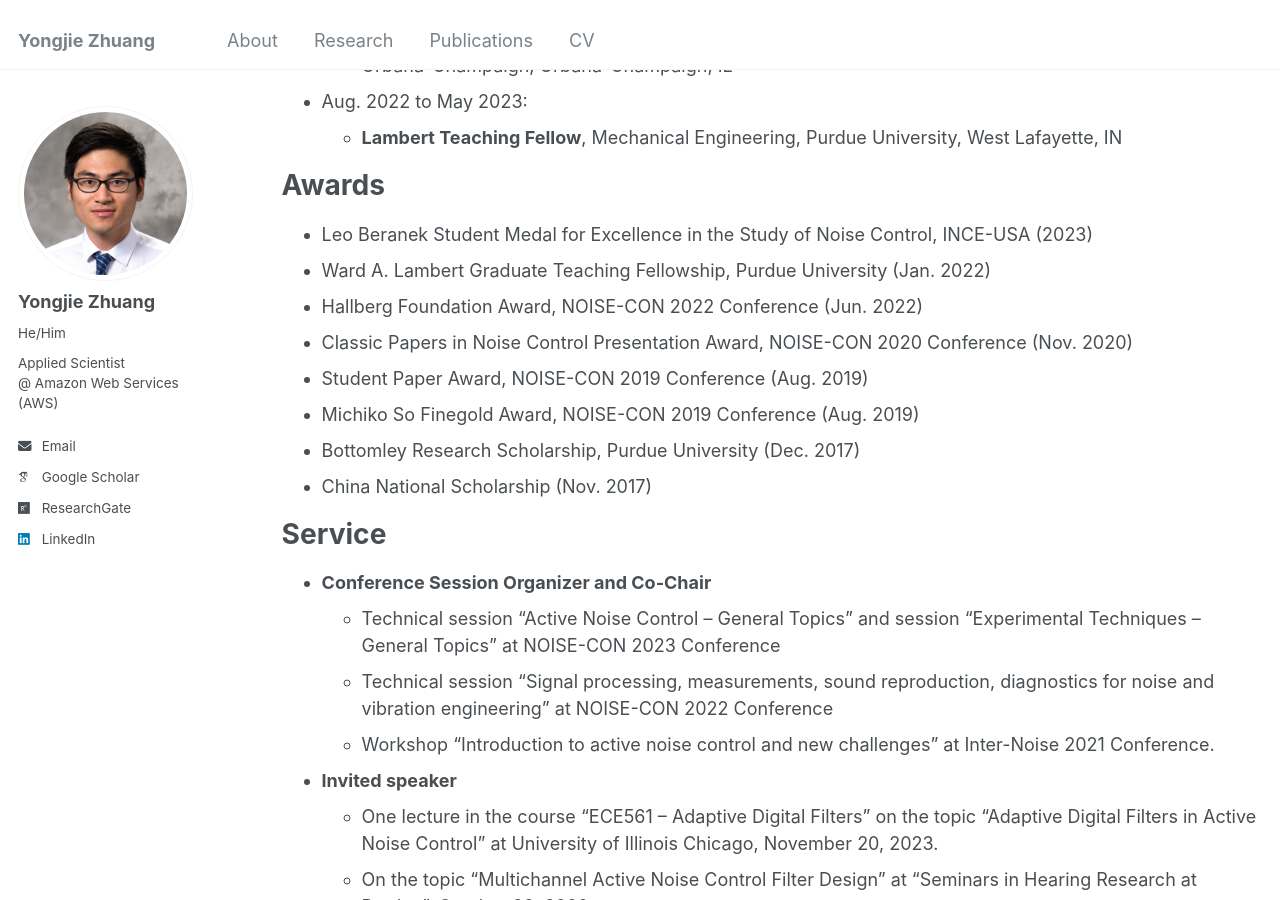
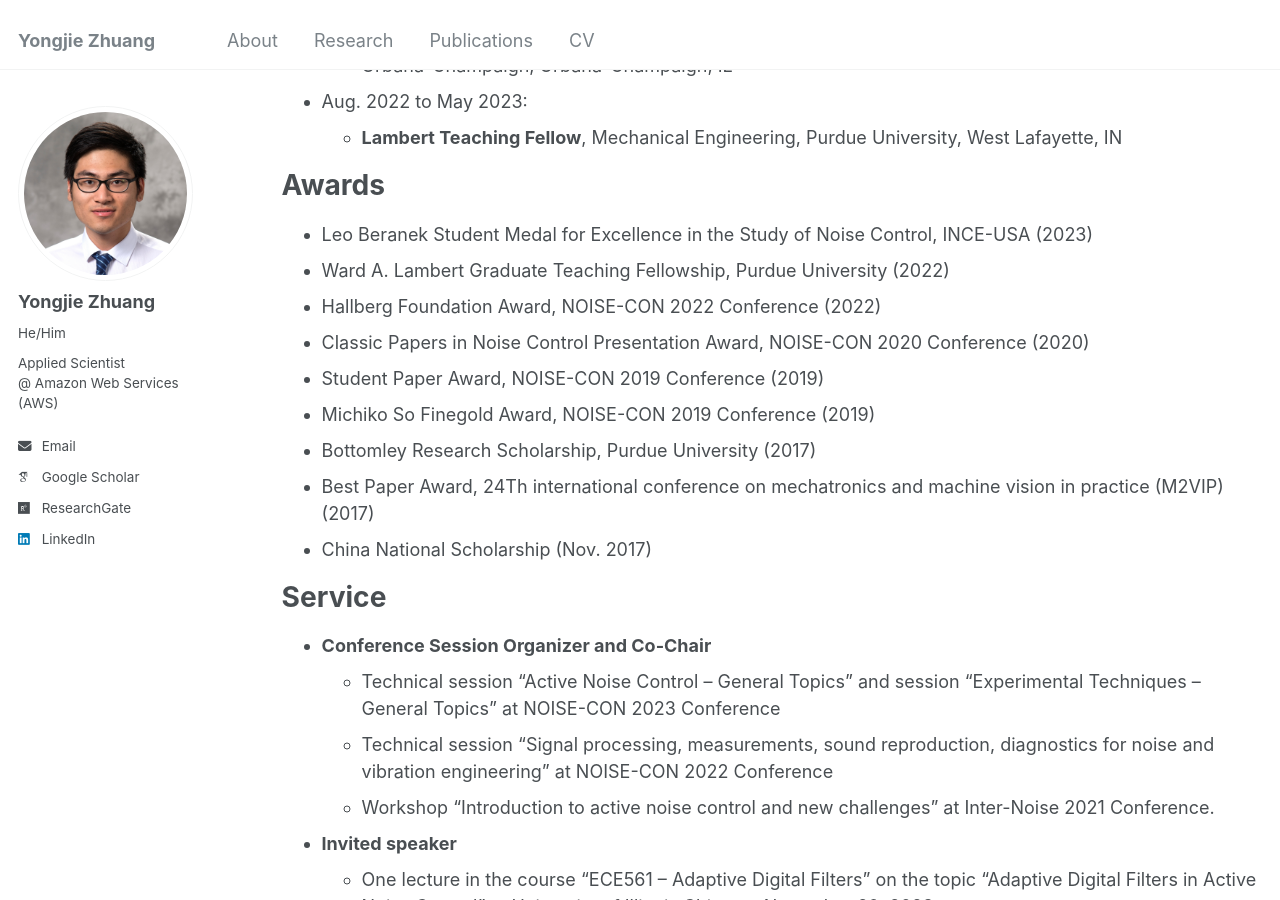
Before and after one commit to Yongjie-Zhuang/Yongjie-Zhuang.github.io, a Jekyll site: the page built from _pages/cv.md, in a window 1280 px wide and 900 px high, scrolled down 452 px. Built offline with Jekyll 4.4.1, drawn with Linux system fonts in a browser that asks for light colours; some web fonts are replaced.

Commit message:
Update CV award

```diff
--- a/_pages/cv.md
+++ b/_pages/cv.md
@@ -27,12 +27,13 @@ Work experience
 Awards
 ======
 * Leo Beranek Student Medal for Excellence in the Study of Noise Control, INCE-USA (2023)
-* Ward A. Lambert Graduate Teaching Fellowship, Purdue University (Jan. 2022)
-* Hallberg Foundation Award, NOISE-CON 2022 Conference (Jun. 2022)
-* Classic Papers in Noise Control Presentation Award, NOISE-CON 2020 Conference (Nov. 2020)
-* Student Paper Award, NOISE-CON 2019 Conference (Aug. 2019)
-* Michiko So Finegold Award, NOISE-CON 2019 Conference (Aug. 2019)
-* Bottomley Research Scholarship, Purdue University (Dec. 2017)
+* Ward A. Lambert Graduate Teaching Fellowship, Purdue University (2022)
+* Hallberg Foundation Award, NOISE-CON 2022 Conference (2022)
+* Classic Papers in Noise Control Presentation Award, NOISE-CON 2020 Conference (2020)
+* Student Paper Award, NOISE-CON 2019 Conference (2019)
+* Michiko So Finegold Award, NOISE-CON 2019 Conference (2019)
+* Bottomley Research Scholarship, Purdue University (2017)
+* Best Paper Award, 24Th international conference on mechatronics and machine vision in practice (M2VIP) (2017)
 * China National Scholarship (Nov. 2017)
 
 
```
